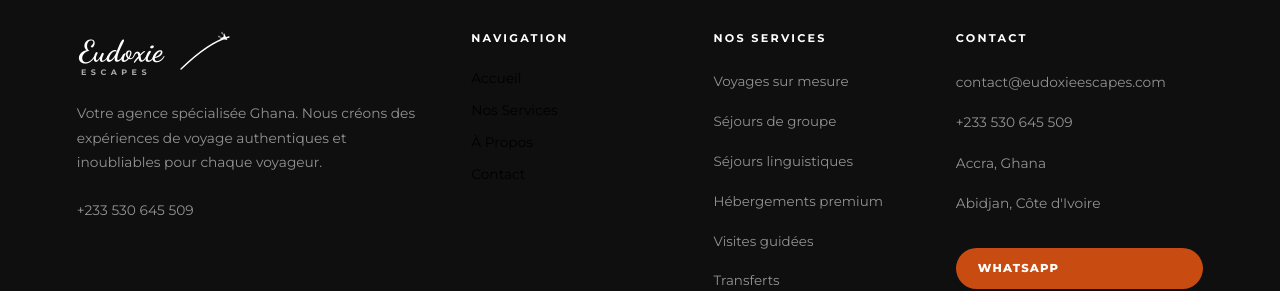
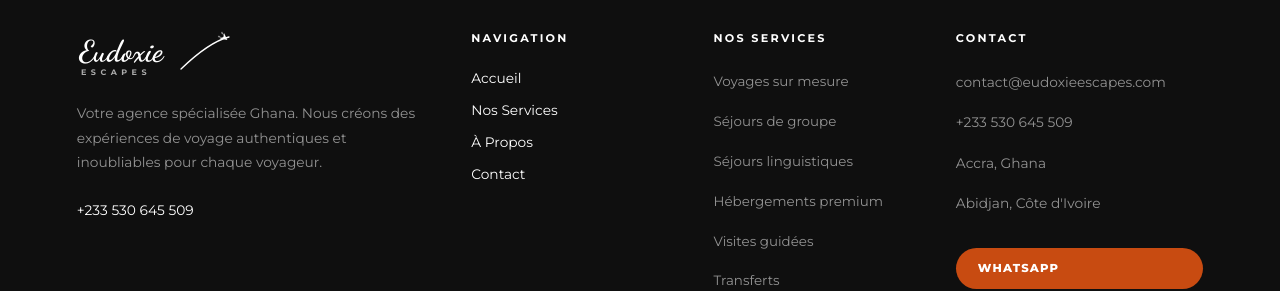
Before and after one commit to marc-30/EudoxieEscapes, a React (Vite) app: page / in a window 1280 px wide. Shown: the part 4102-4393 px from the top of the page. Built offline with nearby package versions, Linux system fonts and the light colour scheme.

Commit message:
Footer nav — white links, orange on hover
Co-Authored-By: Claude Sonnet 4.6 <noreply@anthropic.com>

```diff
--- a/src/App.css
+++ b/src/App.css
@@ -608,8 +608,8 @@ img { display:block; max-width:100%; }
   color:#fff; margin-bottom:.4rem;
 }
 .footer__txt  { font-size:.86rem; line-height:1.78; }
-.footer__lnk  { font-size:.86rem; transition:color var(--t); display:block; }
-.footer__lnk:hover { color:#fff; }
+.footer__lnk  { font-size:.86rem; transition:color var(--t); display:block; color:#fff; }
+.footer__lnk:hover { color:var(--orange); }
 .footer__bot {
   max-width:1200px; margin:1.8rem auto 0;
   display:flex; justify-content:space-between; align-items:center;
```
